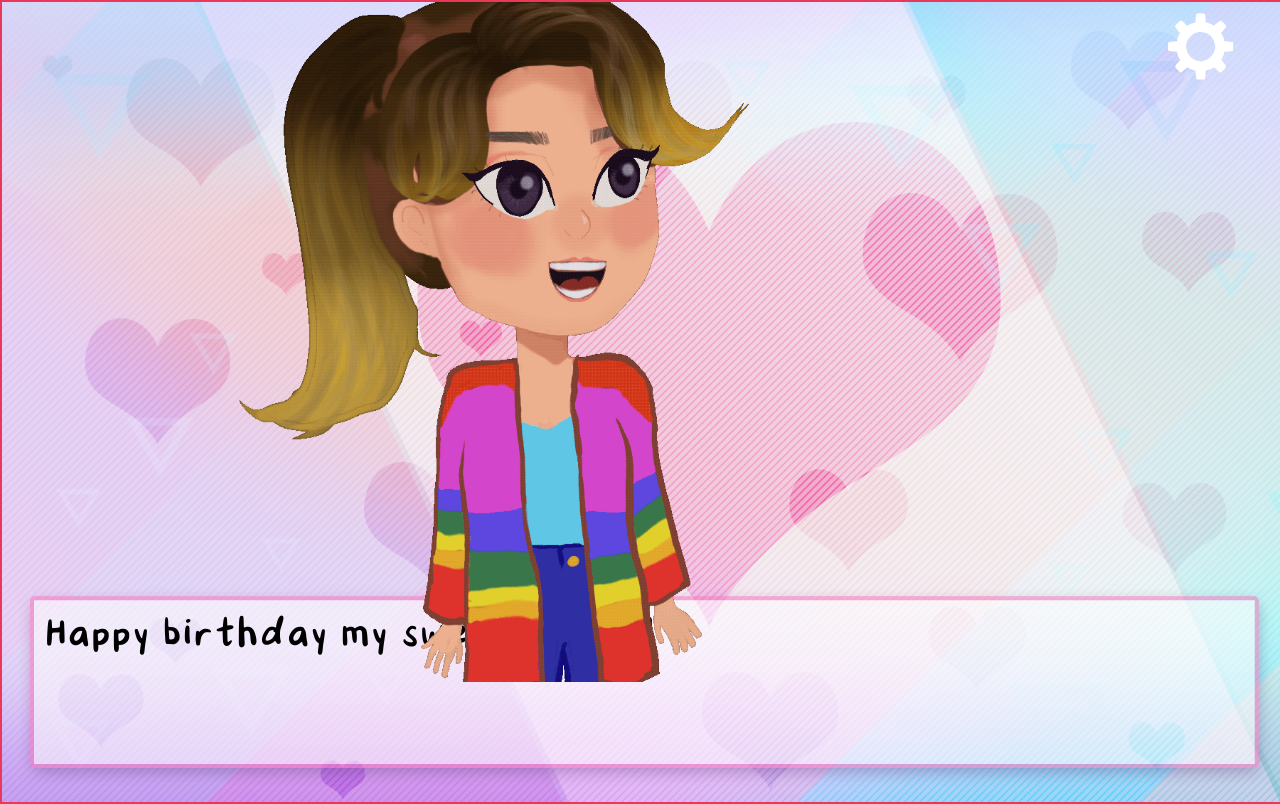
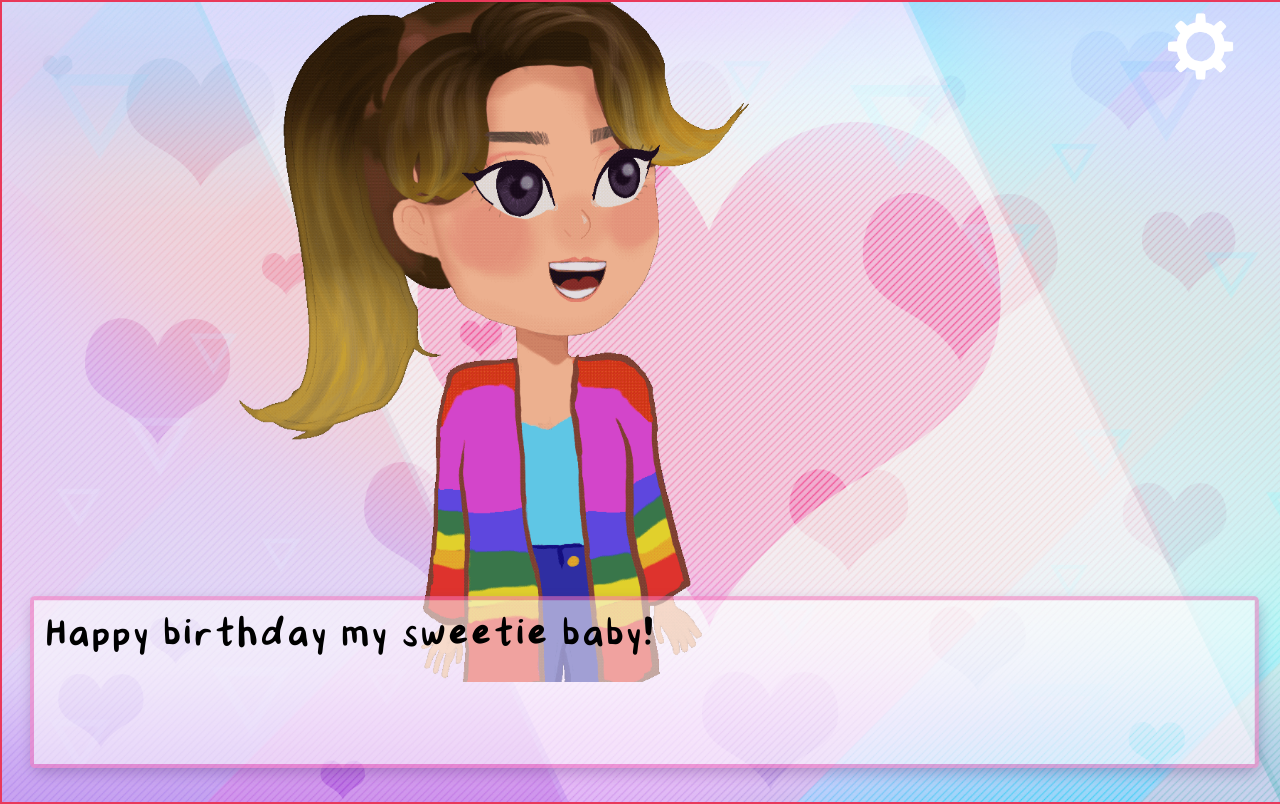
Before and after one commit to kianaorte/home-app, a React (Create React App) app: page /scene1 in a window 1280 px wide. Built offline with nearby package versions, Linux system fonts and the light colour scheme.

Commit message:
dialogue box fix

```diff
--- a/src/components/DialogueBox.scss
+++ b/src/components/DialogueBox.scss
@@ -6,6 +6,7 @@
     animation: fadeInAnimation ease 2s;
     animation-iteration-count: 1;
     animation-fill-mode: forwards;
+    z-index: 50;
 }
 
 @keyframes fadeInAnimation {
--- a/src/pages/Scene1.tsx
+++ b/src/pages/Scene1.tsx
@@ -43,12 +43,11 @@ const welcomeDialogue = [{
 
 export const Scene1 = () => {
     const navigate = useNavigate();
-    const [visible, setVisible] = useState(true);
+    const [visible, setVisible] = useState(false);
     const [text, setText] = useState(welcomeDialogue[0].text);
     const [count, setCount] = useState(0);
     const removeElement = () => {
-        if (count !== welcomeDialogue.length) {
-
+        if (count !== welcomeDialogue.length - 1) {
             setVisible(false);
             setCount(count + 1);
         }
@@ -65,9 +64,9 @@ export const Scene1 = () => {
             {visible && (
                 <div className="scene1" onClick={removeElement}>
                     <DialogueBox text={text} />
-                    <img src={kianasprite} alt="kiana" className="chara" width="90%" />
                 </div>
             )}
+            <img src={kianasprite} alt="kiana" className="chara" width="90%" />
         </>
     );
 };
```
